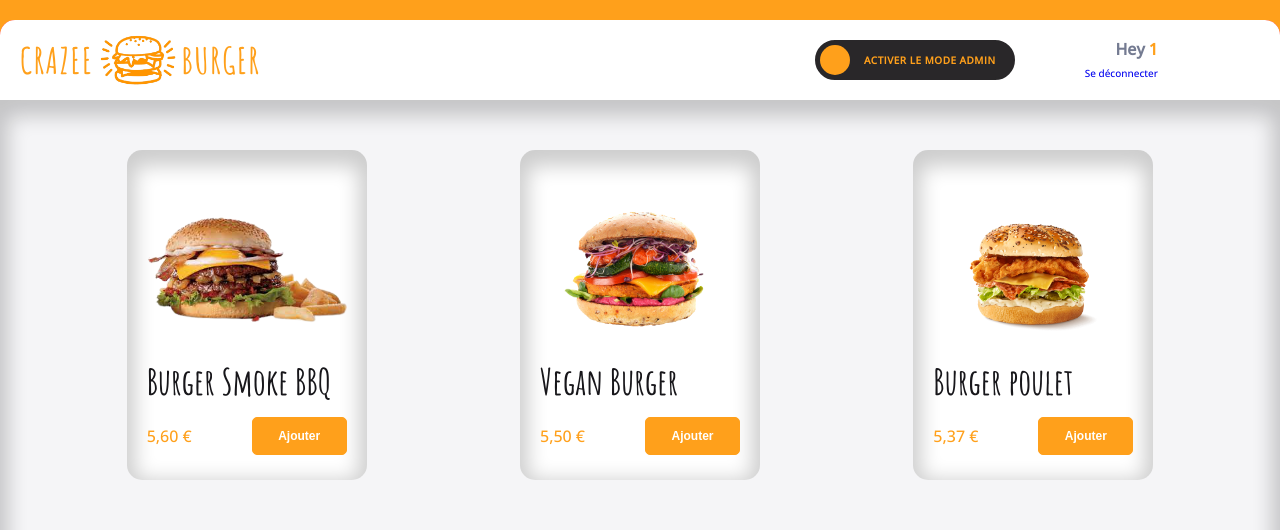
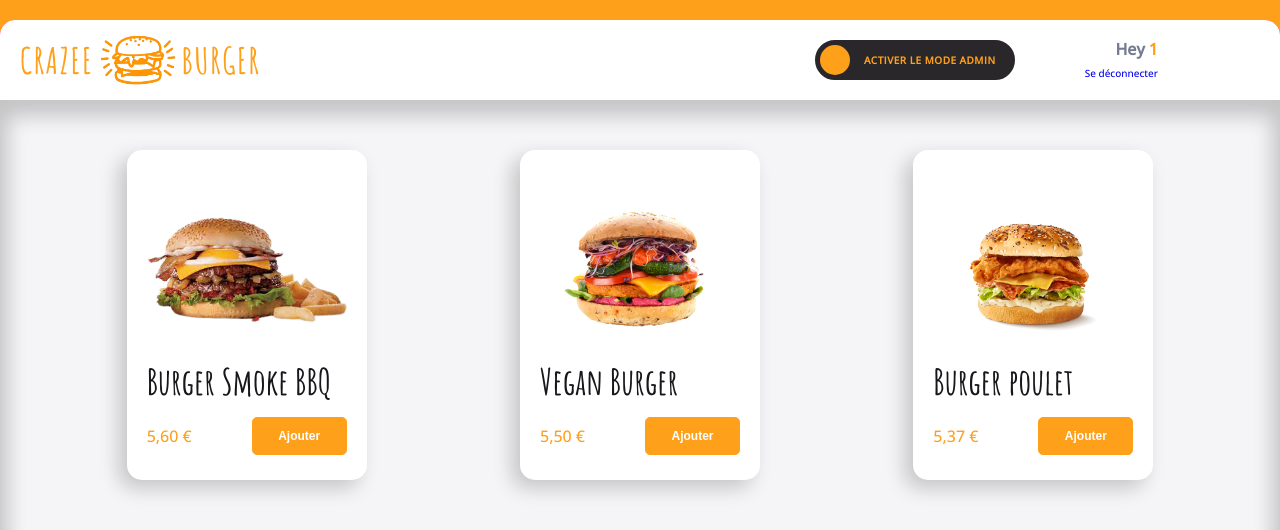
Before and after one commit to Moustito/crazee-burger, a React (Vite) app: page /order/1 in a window 1280 px wide. Shown: the top 530 px of the page. Built offline with nearby package versions, Linux system fonts and the light colour scheme; some icons are missing.

Commit message:
💄 F08: ORDER > MAIN >CARD > Fix shadow

```diff
--- a/src/Components/pages/order/main/ProductCard.jsx
+++ b/src/Components/pages/order/main/ProductCard.jsx
@@ -23,7 +23,7 @@ const ProductCardStyled = styled.div`
   flex-direction: column;
   border-radius: ${theme.borderRadius.extraRound};
   background: ${theme.colors.white};
-  box-shadow: ${theme.shadows.strong};
+  box-shadow: ${theme.shadows.medium};
   width: 240px;
   height: 330px;
   padding: 50px 20px 25px 20px;
```
